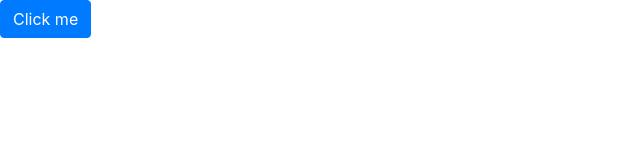
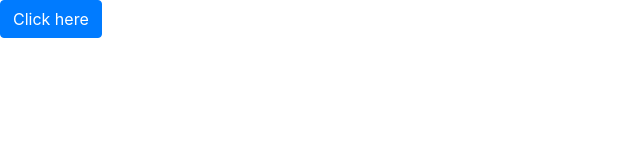
Before and after one commit to hannguu/Exercise_5, a website: page index.html in a window 1280 px wide. Shown: the full height of the page, 0-640 px from the left. Drawn offline with nearby package versions, Linux system fonts and the light colour scheme.

Commit message:
Intro to Bootstrap

```diff
--- a/index.html
+++ b/index.html
@@ -6,11 +6,10 @@
     <meta name="viewport" content="width=device-width, initial-scale=1.0">
         <!-- Bootstrap CSS -->
         <link rel="stylesheet" href="node_modules/bootstrap/dist/css/bootstrap.min.css">
-
     <title>Document</title>
 </head>
 <body>
-    <button class="btn btn-primary">Click me</button>
+    <button class="btn btn-primary">Click here</button>
 </body>
 <!-- jQuery first, then Popper.js, then Bootstrap JS. -->
 <script src="node_modules/jquery/dist/jquery.slim.min.js"></script>
```
